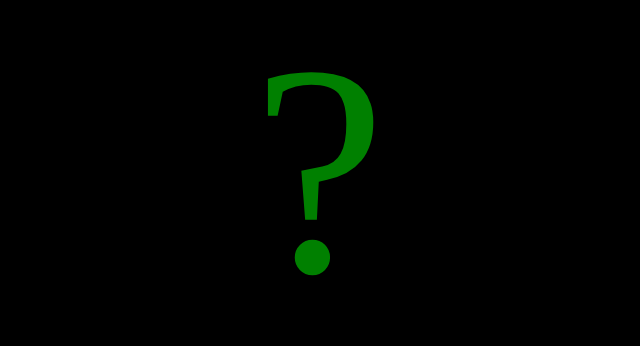
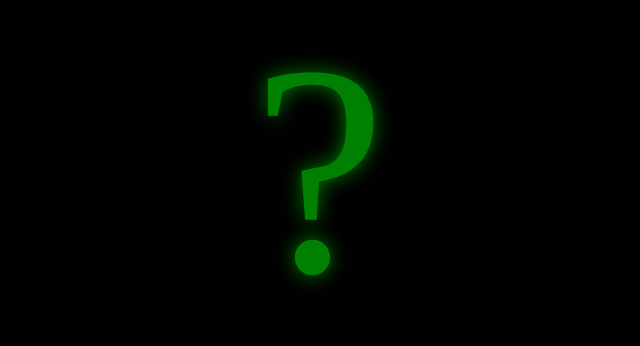
Before and after one commit to abinmelvin/mywebsite, a plain HTML site: page index.html in a window 1280 px wide. Shown: the part 152-498 px from the top of the page, without its empty margins (321-961 px from the left). Drawn offline with Linux system fonts and the light colour scheme.

Commit message:
Update styles.css

```diff
--- a/styles.css
+++ b/styles.css
@@ -5,6 +5,7 @@
     font-size: 300px;
     color: green;
     background-color: black;
+    text-shadow: 0px 0px 20px rgb(0, 128, 0);
 }
 .main{
     display: flex;
```
